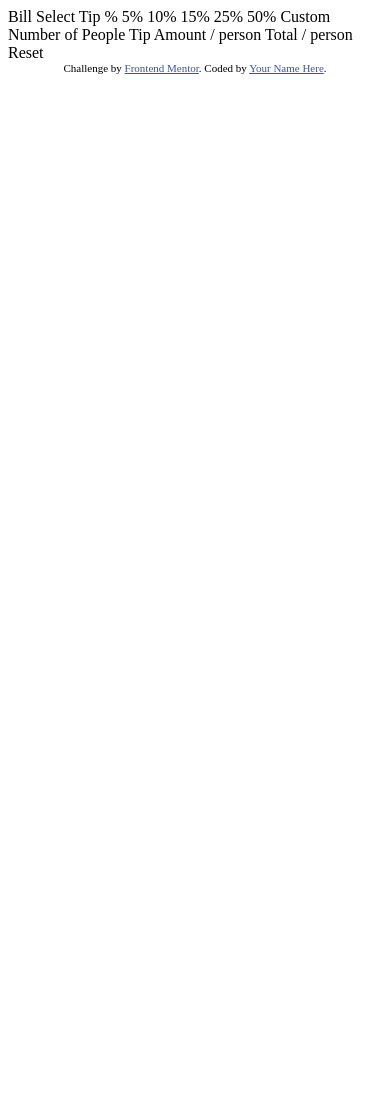
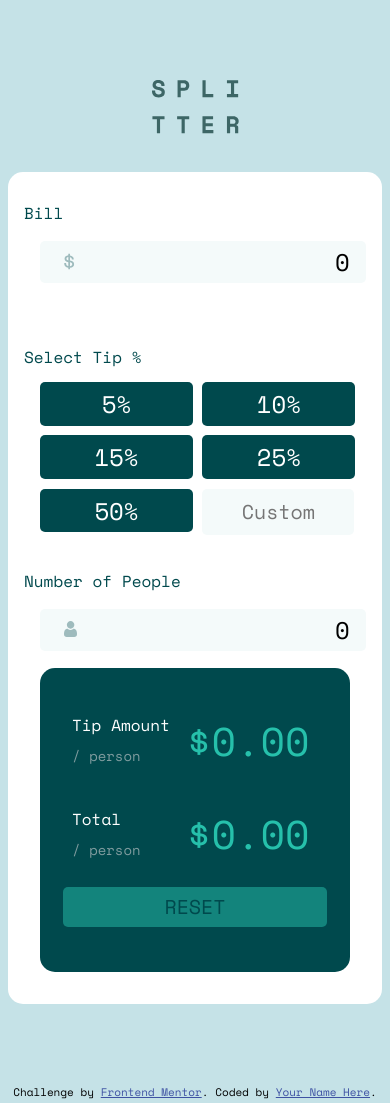
Before and after one commit to jennylm/Front-End-Mentor-Tip-Calculator, a plain HTML site: page index.html in a window 390 px wide. Before the commit the page ends 844 px from the top, so only its background shows below. Drawn offline with nearby package versions, Linux system fonts and the light colour scheme.

Commit message:
Vanilla JS

```diff
--- /dev/null
+++ b/css/styles.css
@@ -0,0 +1,390 @@
+body {
+  background-color: hsl(189, 41%, 84%);
+  text-align: center;
+  font-family: 'Space Mono', monospace;
+}
+
+h1 {
+  font-size: 40px;
+  color: hsl(172, 67%, 45%);
+  font-weight: 400;
+}
+
+h2 {
+  font-size: 16px;
+  color: hsl(183, 100%, 15%);
+  font-weight: 400;
+  margin-bottom: 0.5rem;
+  display: inline-block;
+}
+
+p {
+  color: hsl(184, 14%, 56%);
+  font-size: 14px;
+  margin-top: 0;
+}
+
+main {
+  margin: 10rem auto;
+}
+
+/* Chrome, Safari, Edge, Opera */
+input::-webkit-outer-spin-button,
+input::-webkit-inner-spin-button {
+  -webkit-appearance: none;
+  margin: 0;
+}
+
+/* Firefox */
+input[type=number] {
+  -moz-appearance: textfield;
+}
+
+.calculator-container{
+  background-color: white;
+  border-radius: 15px;
+  height: 30rem;
+  margin: 4rem 18rem;
+  display: grid;
+  grid-template-columns: repeat(12, 1fr);
+}
+
+.tip-calculation-container {
+  grid-column: span 6;
+  height: 30rem;
+  border-radius: 15px;
+}
+
+.bill-container {
+  height: 7rem;
+  padding: 1rem;
+  border-radius: 15px;
+  text-align: left;
+}
+
+.bill-container h3 {
+  margin-left: 1rem;
+}
+
+.input-container {
+  width: 98%;
+  height: 2.6rem;
+  border: none;
+  border-radius: 5px;
+  background-color: hsl(189, 41%, 97%);
+  position: relative;
+  margin-left: 1rem;
+  margin-top: 0.1rem;
+}
+
+.icon {
+  position: absolute;
+  display: inline;
+  float: left;
+  margin-top: 1.25rem;
+  margin-left: 2.5rem;
+}
+
+input {
+  width: 95%;
+  height: 2.5rem;
+  border: none;
+  background-color: hsl(189, 41%, 97%);
+  border-radius: 5px;
+  text-align: right;
+  font-size: 24px;
+  font-family: 'Space Mono', monospace;
+  padding-right: 1rem;
+  margin-left: 1rem;
+  margin-top: 0.5rem;
+}
+
+input:hover{
+  cursor: pointer;
+  border: 2px solid;
+  border-color: hsl(172, 67%, 45%);
+}
+
+
+.tip-container {
+  height: 10rem;
+  padding: 1rem;
+  border-radius: 15px;
+  text-align: left;
+}
+
+.tip-container h3 {
+  margin-left: 1rem;
+  margin-top: 0.1rem;
+}
+
+.button-container {
+  display: grid;
+  grid-template-columns: repeat(12, 1fr);
+  margin-left: 1rem;
+  width: 100%;
+  height: 7rem;
+}
+
+.button-container button {
+  grid-column: span 4;
+  background-color: hsl(183, 100%, 15%);
+  color: white;
+  font-size: 24px;
+  border: none;
+  font-family: 'Space Mono', monospace;
+  border-radius: 5px;
+  margin: 0.3rem 0.6rem 0.3rem 0;
+}
+
+.button-container button:hover{
+  cursor: pointer;
+  background-color: hsl(185, 41%, 84%);
+  color: hsl(183, 100%, 15%);
+}
+
+#custom-button{
+  background-color: hsl(189, 41%, 97%);
+  color: hsl(183, 100%, 15%);
+  grid-column: span 4;
+  font-size: 20px;
+  text-align: center;
+  height: 87%;
+  width: 93.5%;
+  padding: 0;
+  border: none;
+  font-family: 'Space Mono', monospace;
+  border-radius: 5px;
+  margin: 0.3rem 1rem -0.6rem 0;
+}
+
+#custom-button:hover{
+  cursor: pointer;
+  border: 2px solid;
+  border-color: hsl(172, 67%, 45%);
+}
+
+.people-container {
+  height: 7rem;
+  padding: 1rem;
+  border-radius: 15px;
+  text-align: left;
+}
+
+.people-container h3 {
+  margin-left: 1rem;
+}
+
+.tip-display-container {
+  grid-column: span 6;
+  height: 30rem;
+  border-radius: 15px;
+}
+
+.result-background {
+  border-radius: 5px;
+  margin: 2rem;
+  height: 87%;
+  background-color: hsl(183, 100%, 15%);
+  display: grid;
+  grid-template-rows: repeat(12, 1fr);
+}
+
+.tip-amount-per-person-container {
+  grid-row: span 4;
+  display: grid;
+  grid-template-columns: repeat(12, 1fr);
+  margin: 2rem 1rem 0 0;
+  text-align: left;
+}
+
+.tip-amount-per-person-text {
+  grid-column: span 6;
+}
+
+.tip-amount-per-person-text p {
+  margin-left: 2rem;
+}
+
+.tip-amount-per-person-result {
+  text-align: right;
+  grid-column: span 6;
+}
+
+.tip-amount-per-person-result h1{
+  padding-top: 0rem;
+  margin-right: 3rem;
+}
+
+.result-text {
+  color: white;
+  margin-left: 2rem;
+}
+
+.total-per-person-container {
+  grid-row: span 4;
+  display: grid;
+  grid-template-columns: repeat(12, 1fr);
+  margin: 2rem 1rem 0 0;
+  text-align: left;
+}
+
+.total-per-person-text {
+  grid-column: span 6;
+}
+
+.total-per-person-text p {
+  margin-left: 2rem;
+}
+
+.total-per-person-result {
+  grid-column: span 6;
+  text-align: right;
+}
+
+.total-per-person-result h1 {
+  padding-top: 0rem;
+  margin-right: 3rem;
+}
+
+.reset-container {
+  grid-row: span 4;
+}
+
+#reset-button {
+  width: 85%;
+  height: 2.5rem;
+  margin-top: 5rem;
+  vertical-align: middle;
+  border-radius: 5px;
+  font-family: 'Space Mono', monospace;
+  font-size: 20px;
+  background-color: hsl(172, 67%, 45%);
+  opacity: 50%;
+  border: none;
+  color: hsl(183, 100%, 15%);
+  text-transform: uppercase;
+}
+
+#reset-button:hover{
+  background-color: hsl(185, 41%, 84%);
+  opacity: 100%;
+  cursor: pointer;
+}
+
+.bill-inner-container{
+  display: block;
+  position: relative;
+}
+
+/* Error classes added by Javascript */
+
+.error {
+  border: 2px solid;
+  border-color: #ee7600;
+}
+
+.errorText {
+  display: inline-block;
+  float: right;
+  color: #ee7600;
+  padding-bottom: 0;
+  margin-bottom: 0;
+}
+
+/* Tablet display  */
+
+@media only screen and (max-width: 1200px) {
+
+  .calculator-container {
+    margin: 4rem 8rem;
+  }
+
+  h1 {
+    font-size: 24px;
+  }
+}
+
+/* //Mobile display// */
+
+@media only screen and (max-width: 995px) {
+
+  main {
+    margin: 5rem auto;
+  }
+
+  h1 {
+    font-size: 40px;
+  }
+
+  .calculator-container {
+    display: grid;
+    grid-template-columns: repeat(12, 1fr);
+    height: 52rem;
+    margin: 2rem 0;
+  }
+
+  .tip-calculation-container {
+    grid-column: span 12;
+  }
+
+ #bill-amount {
+   width: 90%;
+ }
+
+ #number-of-people {
+   width: 90%;
+ }
+
+ .tip-container {
+   height: 12rem;
+ }
+
+  .button-container {
+    width: 95%;
+    display: grid;
+    grid-template-columns: repeat(12, 1fr);
+    height: 10rem;
+    padding-bottom: 2rem;
+  }
+
+  .button-container button {
+    grid-column: span 6;
+  }
+
+  #custom-button {
+    grid-column: span 6;
+  }
+
+  .tip-display-container {
+    grid-column: span 12;
+    height: 20rem;
+    margin-top: 0rem;
+  }
+
+  .result-background {
+    margin: 0 2rem;
+    height: 95%;
+    border-radius: 15px;
+  }
+
+  .tip-amount-per-person-container {
+    margin: 1rem 1rem 0 0;
+    justify-content: center;
+  }
+
+  .tip-amount-per-person-text {
+    margin-top: 1rem;
+  }
+
+  .total-per-person-container {
+    margin: 0.5rem 1rem 0 0;
+  }
+
+  .total-per-person-text {
+    margin-top: 1rem;
+  }
+
+  #reset-button {
+    margin-top: 1rem;
+  }
--- a/index.html
+++ b/index.html
@@ -8,6 +8,11 @@
 
   <title>Frontend Mentor | Tip calculator app</title>
 
+  <link rel="stylesheet" href="css/styles.css">
+  <link rel="preconnect" href="https://fonts.googleapis.com">
+  <link rel="preconnect" href="https://fonts.gstatic.com" crossorigin>
+  <link href="https://fonts.googleapis.com/css2?family=Space+Mono:wght@400;700&display=swap" rel="stylesheet">
+
   <!-- Feel free to remove these styles or customise in your own stylesheet 👍 -->
   <style>
     .attribution { font-size: 11px; text-align: center; }
@@ -15,30 +20,78 @@
   </style>
 </head>
 <body>
-
-  Bill
-
-  Select Tip %
-  5%
-  10%
-  15%
-  25%
-  50%
-  Custom
-
-  Number of People
-
-  Tip Amount
-  / person
-
-  Total
-  / person
-
-  Reset
+  <main>
+    <div class="image-container">
+      <img src="images/logo.svg" alt="splitter-logo">
+    </div>
+    <div class="calculator-container">
+      <div class="tip-calculation-container">
+        <div class="bill-container">
+          <div id="bill-inner-container">
+            <h2>Bill</h2>
+          </div>
+          <form id ="tip-form">
+            <!-- <div class="input-container"> -->
+              <img src="images/icon-dollar.svg" class="icon" alt="dollar-sign"></img>
+              <input name="bill-amount"id="bill-amount" type="number" placeholder="0" value="0" required></input>
+            <!-- </div> -->
+          <!-- </form> -->
+        </div>
+        <div class="tip-container">
+          <h2>Select Tip %</h2>
+          <div class="button-container">
+            <button name="submit" type="button" value="5" id="five-percent">5%</button>
+            <button name="submit" type="button" value="10" id="ten-percent">10%</button>
+            <button name="submit" type="button" value="15" id="fifteen-percent">15%</button>
+            <button name="submit" type="button" value="25" id="twenty-five-percent">25%</button>
+            <button name="submit" type="button" value="50" id="fifty-percent">50%</button>
+            <input name="submit" type="number" value="" placeholder="Custom" id="custom-button"></input>
+          </div>
+        </div>
+        <div class="people-container">
+          <div id = "people-inner-container">
+          <h2>Number of People</h2>
+          </div>
+          <!-- <form> -->
+            <!-- <div class="input-container"> -->
+              <img src="images/icon-person.svg" class="icon" alt="person-sign"></img>
+              <input name="num-people" id="number-of-people" type="number" placeholder="0" value="0" required></input>
+            <!-- </div> -->
+          </form>
+        </div>
+      </div>
+      <div class="tip-display-container">
+        <div class="result-background">
+          <div class="tip-amount-per-person-container">
+            <div class="tip-amount-per-person-text">
+              <h2 class="result-text">Tip Amount</h2>
+              <p>/ person</p>
+            </div>
+            <div class="tip-amount-per-person-result">
+              <h1 id="tip-per-person">$0.00</h1>
+            </div>
+          </div>
+          <div class="total-per-person-container">
+            <div class="total-per-person-text">
+            <h2 class="result-text">Total</h2>
+            <p>/ person</p>
+            </div>
+            <div class="total-per-person-result">
+              <h1 id="total-per-person">$0.00</h1>
+            </div>
+          </div>
+          <div class="reset-container">
+            <button id="reset-button">Reset</button>
+          </div>
+        </div>
+      </div>
+    </div>
+  </main>
 
   <div class="attribution">
     Challenge by <a href="https://www.frontendmentor.io?ref=challenge" target="_blank">Frontend Mentor</a>.
     Coded by <a href="#">Your Name Here</a>.
   </div>
+  <script src="js/script.js"></script>
 </body>
 </html>
```
Also changed, not shown: js/script.js (added, +130 -0 lines).
